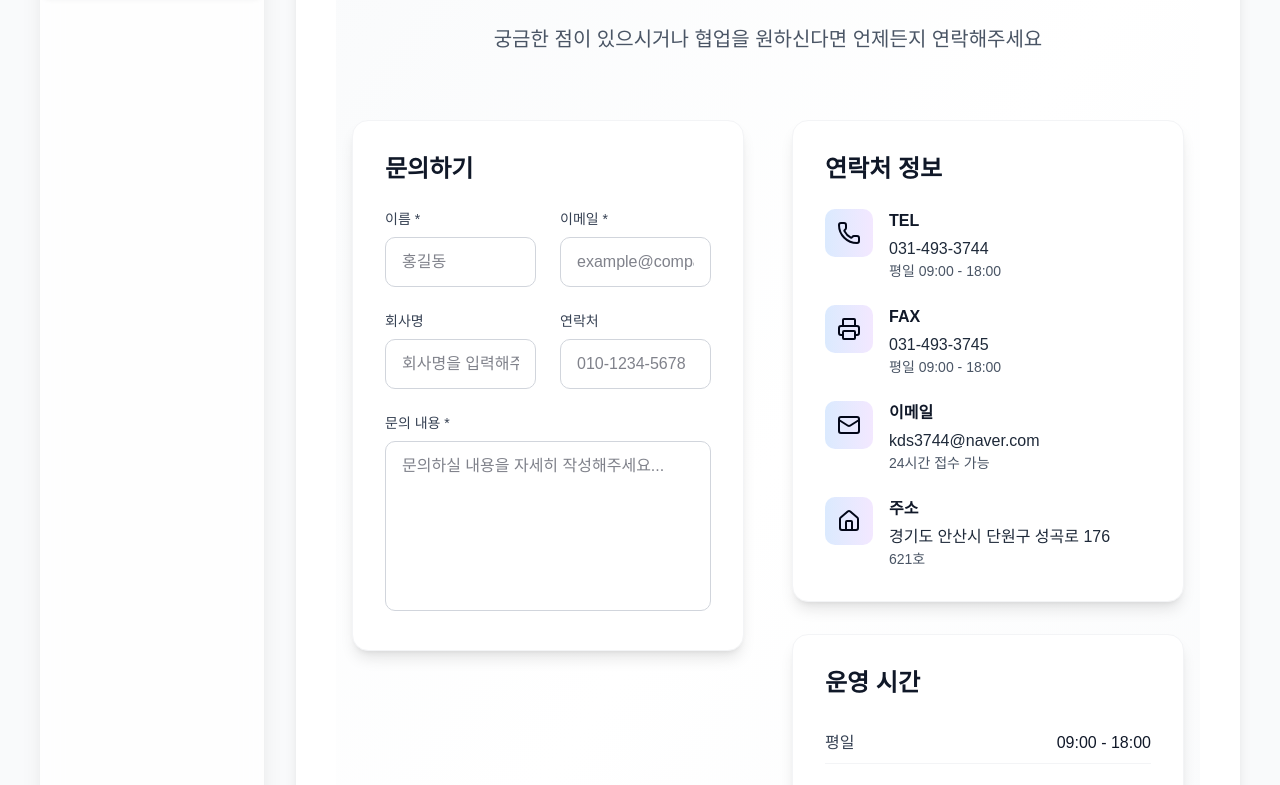
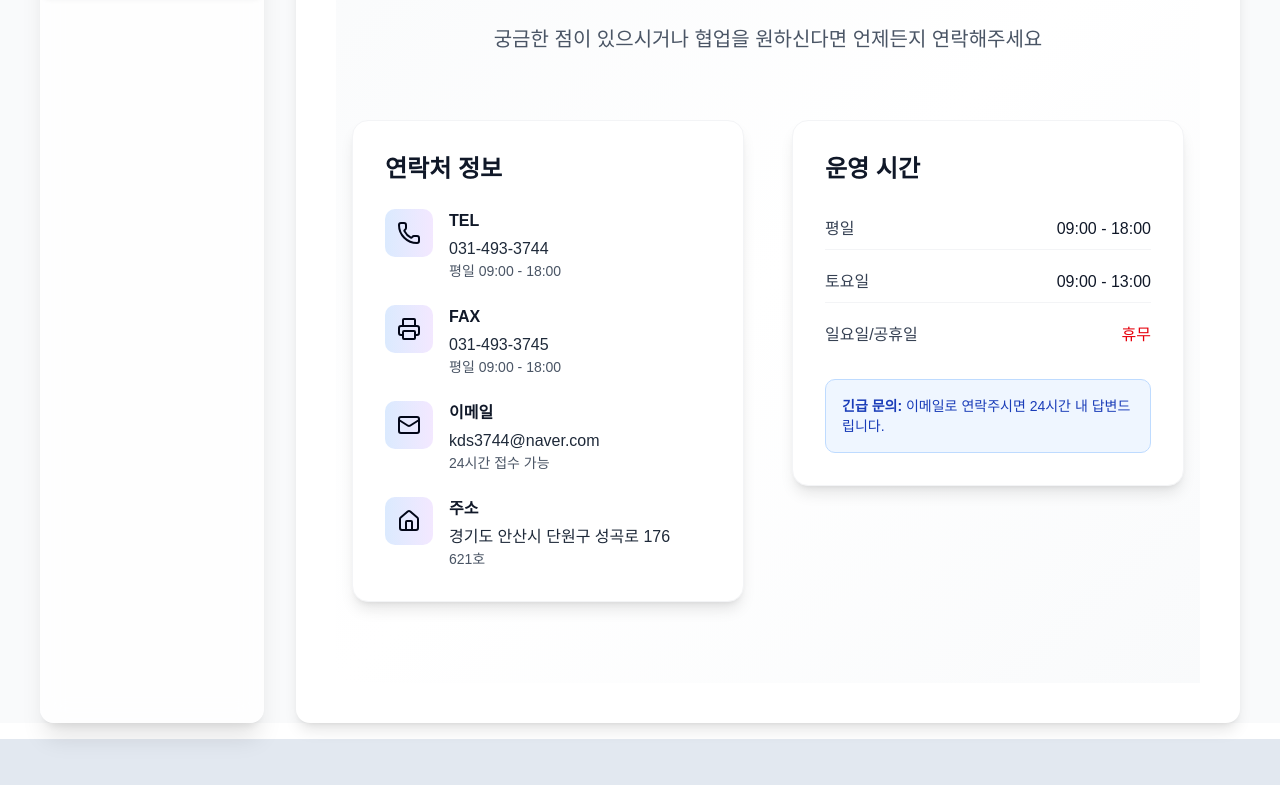
Before and after one commit to kdsolution3744/kdsolution-web, a Next.js app: page /contact/inquiry in a window 1280 px wide. Shown: the part 589-1374 px from the top of the page. Built offline with nearby package versions, Linux system fonts and the light colour scheme; a web font is replaced by a local one.

Commit message:
feat : 문의하기 페이지 1차 완성
- 이메일을 통한 문의 form은 우선 삭제

```diff
--- a/src/app/contact/inquiry/page.tsx
+++ b/src/app/contact/inquiry/page.tsx
@@ -22,8 +22,8 @@ export default function InquiryPage() {
           </AnimatedSection>
 
           <div className="grid grid-cols-1 lg:grid-cols-2 gap-12">
-            {/* Contact Form */}
-            <AnimatedSection delay={200}>
+            {/* Contact Form. 실제 이메일 전송기능이 미정이라 우선 주석처리 */}
+            {/* <AnimatedSection delay={200}>
               <div className="bg-white rounded-2xl shadow-lg p-8 border border-gray-100">
                 <h2 className="text-2xl font-semibold text-gray-900 mb-6">
                   문의하기
@@ -114,7 +114,7 @@ export default function InquiryPage() {
                     />
                   </div>
 
-                  {/* <button
+                  <button
                     type="submit"
                     disabled={isPending}
                     className="w-full bg-gradient-to-r from-blue-600 to-purple-600 text-white font-semibold py-4 px-6 rounded-lg hover:from-blue-700 hover:to-purple-700 focus:ring-4 focus:ring-blue-200 transition-all duration-200 disabled:opacity-50 disabled:cursor-not-allowed"
@@ -132,13 +132,12 @@ export default function InquiryPage() {
                     >
                       {state.message}
                     </div>
-                )} */}
+                  )}
                 </form>
               </div>
-            </AnimatedSection>
+            </AnimatedSection> */}
 
             {/* Contact Information */}
-            <div className="space-y-8">
             <AnimatedSection delay={400}>
               <div className="bg-white rounded-2xl shadow-lg p-8 border border-gray-100">
                 <h2 className="text-2xl font-semibold text-gray-900 mb-6">
@@ -168,6 +167,7 @@ export default function InquiryPage() {
               </div>
             </AnimatedSection>
 
+            {/* 운영 시간 */}
             <AnimatedSection delay={600}>
               <div className="bg-white rounded-2xl shadow-lg p-8 border border-gray-100">
                 <h2 className="text-2xl font-semibold text-gray-900 mb-6">
@@ -203,6 +203,5 @@ export default function InquiryPage() {
         </div>
       </div>
     </div>
-    </div>
   );
 }
```
Lines whose indentation alone changed are shown as unchanged.
